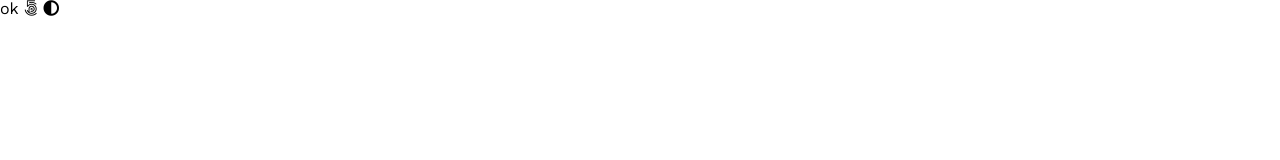
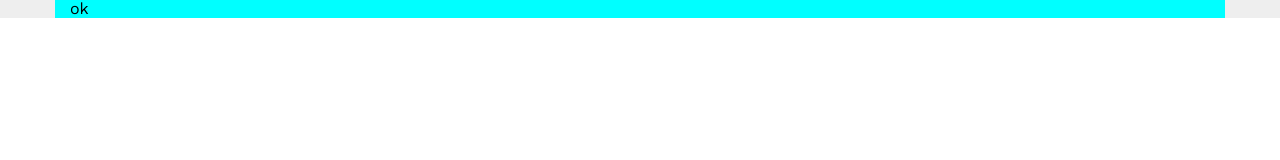
Before and after one commit to saddamarbaa/leon-agency-website, a plain HTML site: page index.html in a window 1280 px wide. Drawn offline with nearby package versions, Linux system fonts and the light colour scheme.

Commit message:
ADD: container div

```diff
--- a/css/main.css
+++ b/css/main.css
@@ -14,3 +14,43 @@ body {
 /********** Start global rules **********/
 
 /********** End global rules **********/
+
+.parent {
+	background-color: #eee;
+}
+
+.container {
+	padding-left: 15px;
+	padding-right: 15px;
+	margin-left: auto;
+	margin-right: auto;
+
+	background-color: aqua;
+}
+
+/********** Start media query **********/
+
+/* Apply styles starting from Small devices (landscape phones, 576px ) and up to Medium devices (tablets, 768px) */
+@media (min-width: 576px) and (max-width: 767.98px) {
+}
+
+/* Apply styles starting from medium devices(tablets, 768px) and up to Large devices (desktops, 992px) */
+@media (min-width: 768px) and (max-width: 991.98px) {
+	.container {
+		width: 750px;
+	}
+}
+
+/* Apply styles starting from Large devices (desktops, 992px) and up to X-Large devices (large desktops, 1200px) */
+@media (min-width: 992px) and (max-width: 1199.98px) {
+	.container {
+		width: 970px;
+	}
+}
+
+/* Apply styles starting from X-Large devices (large desktops, 1200px ) and up to XX-Large devices (larger desktops, 1400px and up) */
+@media (min-width: 1200px) and (max-width: 1400px) {
+	.container {
+		width: 1170px;
+	}
+}
--- a/index.html
+++ b/index.html
@@ -30,8 +30,6 @@
 		<title>leon agency template</title>
 	</head>
 	<body>
-		ok
-		<i class="fab fa-500px"></i>
-		<i class="fas fa-adjust"></i>
+		<div class="parent"><div class="container">ok</div></div>
 	</body>
 </html>
```
